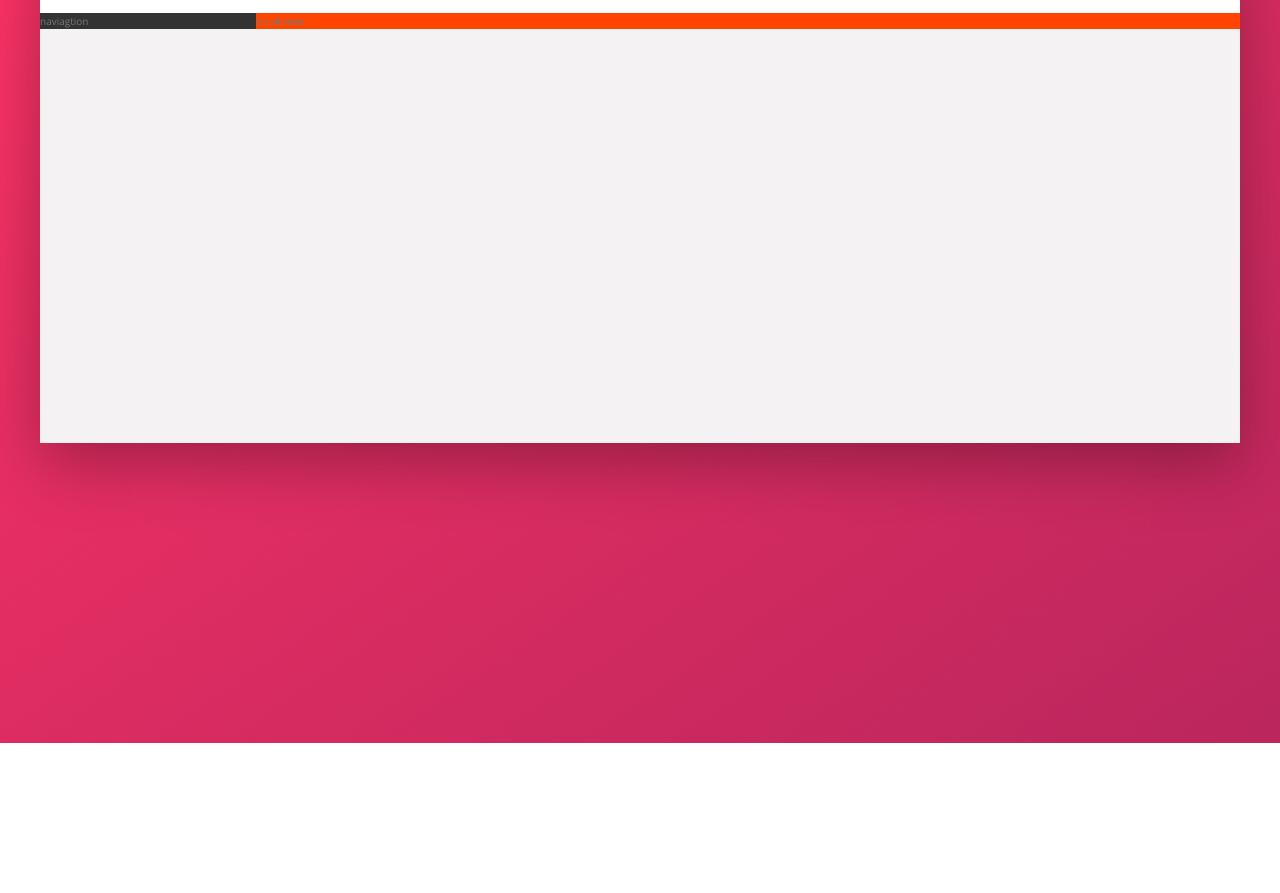
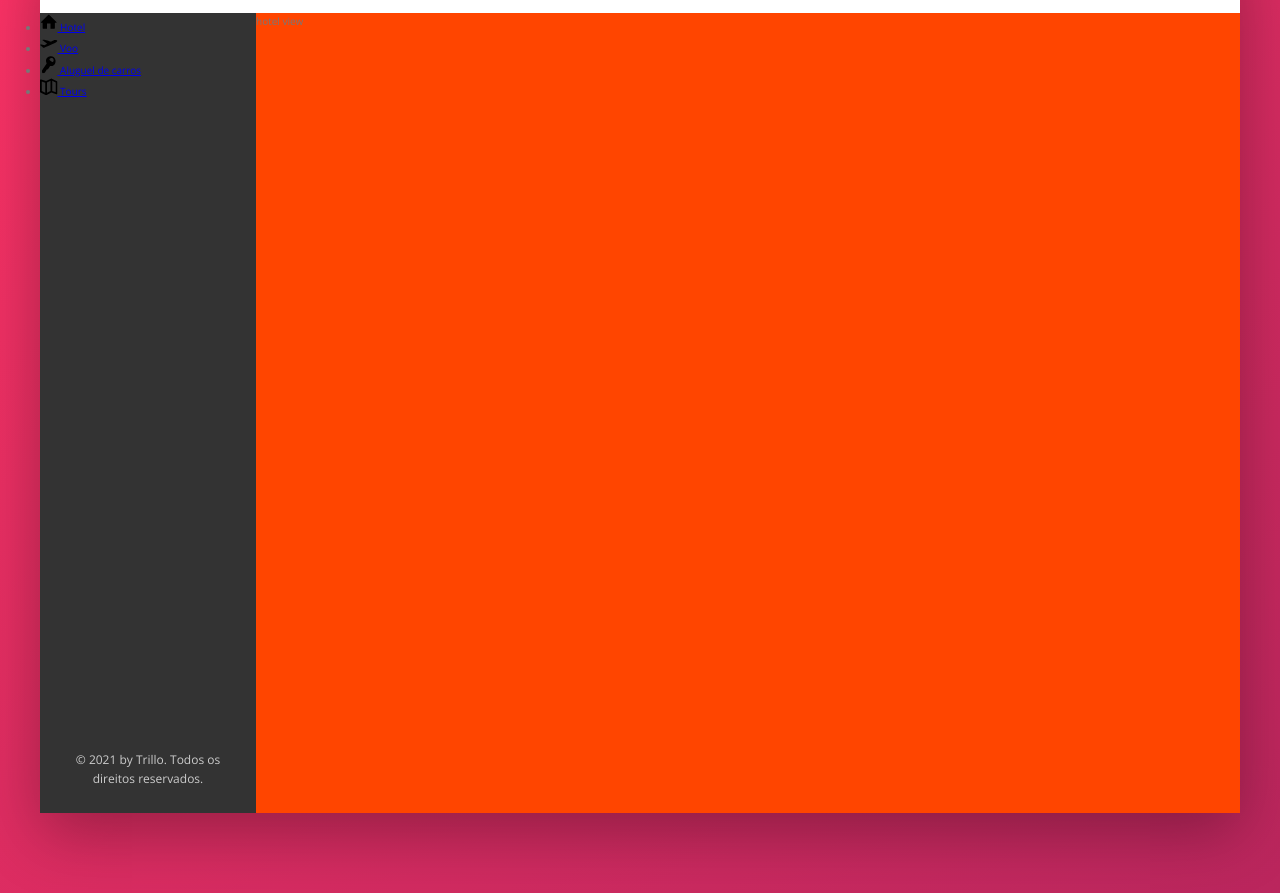
Before and after one commit to IsabelyDev/Trillo, a website: page index.html in a window 1280 px wide. Shown: the part 137-1030 px from the top of the page. Before the commit the page ends 880 px from the top, so only its background shows below. Drawn offline with nearby package versions, Linux system fonts and the light colour scheme.

Commit message:
sidebar legal section

```diff
--- a/index.html
+++ b/index.html
@@ -61,9 +61,58 @@
         </header>
 
         <div class="content">
+
             <nav class="sidebar">
-                naviagtion
+                <ul class="sidebar-nav">
+
+                    <li class="side-nav__item">
+                        <a href="#" class="side-nav__link">
+                            <svg class="side-nav__icon">
+                                <use xlink:href="img/sprite.svg#icon-home"></use>
+                            </svg>
+
+                            <span>Hotel</span>
+                        </a>
+                    </li>
+
+                    <li class="side-nav__item">
+                        <a href="#" class="side-nav__link">
+                            <svg class="side-nav__icon">
+                                <use xlink:href="img/sprite.svg#icon-aircraft-take-off"></use>
+                            </svg>
+
+                            <span>Voo</span>
+                        </a>
+                    </li>
+
+                    <li class="side-nav__item">
+                        <a href="#" class="side-nav__link">
+                            <svg class="side-nav__icon">
+                                <use xlink:href="img/sprite.svg#icon-key"></use>
+                            </svg>
+
+                            <span>Aluguel de carros</span>
+                        </a>
+                    </li>
+
+                    <li class="side-nav__item">
+                        <a href="#" class="side-nav__link">
+                            <svg class="side-nav__icon">
+                                <use xlink:href="img/sprite.svg#icon-map"></use>
+                            </svg>
+
+                            <span>Tours</span>
+                        </a>
+                    </li>
+
+                </ul>
+
+                <div class="legal">
+                    &copy; 2021 by Trillo. Todos os direitos reservados.
+                </div>
+
             </nav>
+
 
             <main class="hotel-view">
                 hotel view
--- a/sass/_components.scss
+++ b/sass/_components.scss
@@ -116,3 +116,29 @@
         margin-left: 1rem;
     }
 }
+
+/* SIDE NAVIGATION */
+.side-nav{
+    &__item {
+
+    }
+
+    &__link {
+
+    }
+
+    &__icon {
+        width: 1.75rem;
+        height: 1.75rem;
+    }
+
+}
+
+/*  LEGAL  */
+
+.legal {
+    font-size: 1.2rem;
+    color: var(--color-grey-light-4);
+    text-align: center;
+    padding: 2.5rem;
+}
--- a/sass/_layout.scss
+++ b/sass/_layout.scss
@@ -26,10 +26,17 @@
 .sidebar {
     background-color: var(--color-grey-dark-1);
     flex: 0 0 18%;
+
+    display: flex;
+    flex-direction: column;
+    justify-content: space-between;
 }
 
 .hotel-view {
     background-color: #fff;
     background-color: orangered;
+
+    height: 80rem;
+
     flex: 1;
 }
```
Also changed, not shown: css/style.css.
